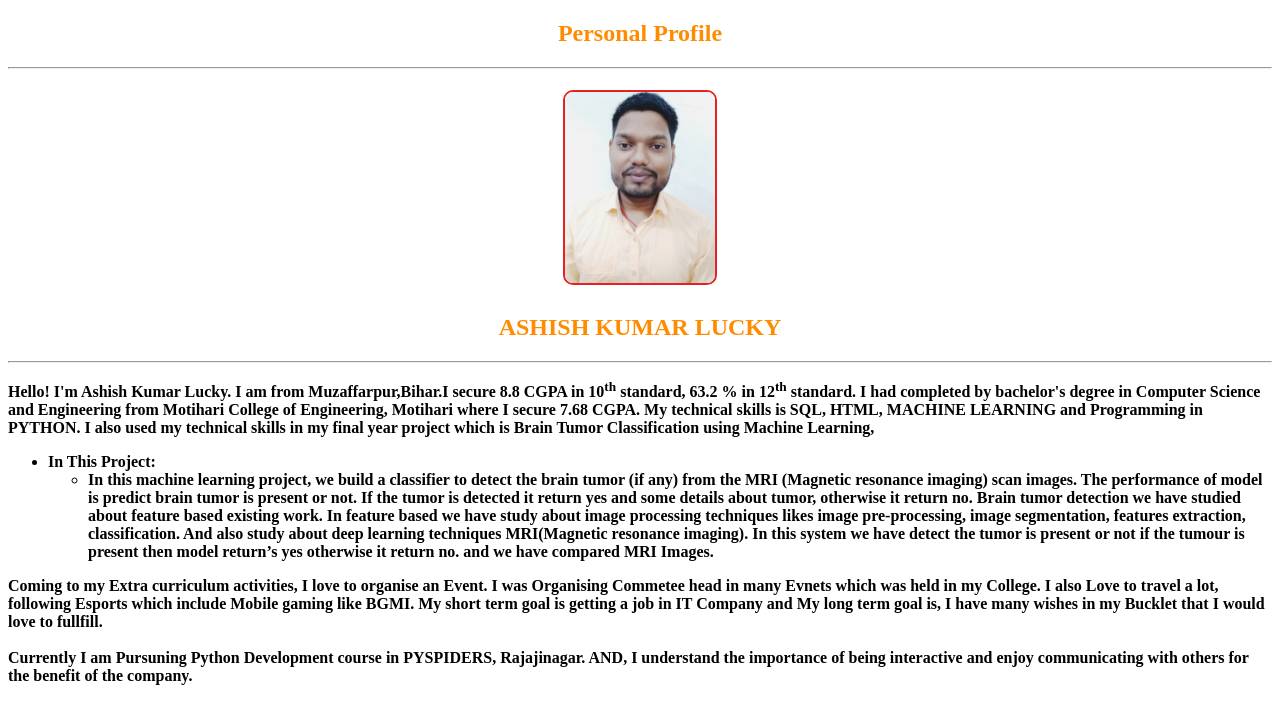
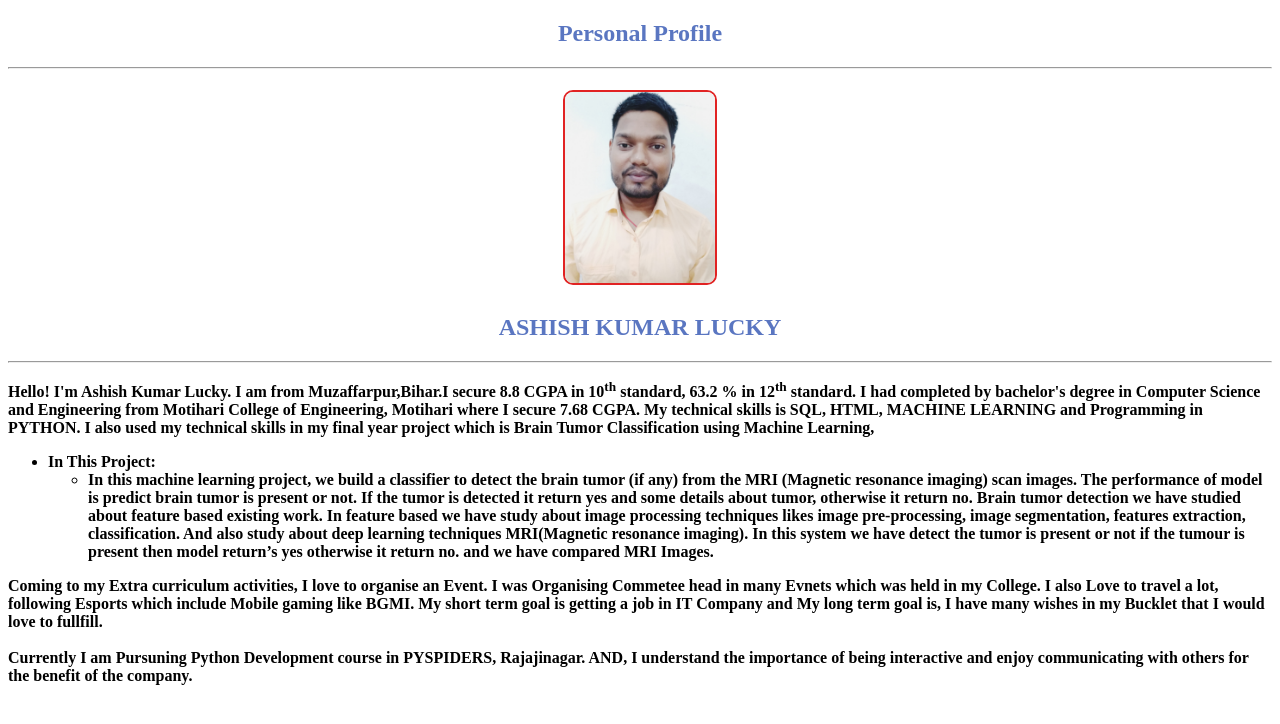
Before and after one commit to ashishFTW/Resume, a plain HTML site: page myself.html in a window 1280 px wide. Drawn offline with Linux system fonts and the light colour scheme.

Commit message:
Update myself.html

```diff
--- a/myself.html
+++ b/myself.html
@@ -4,10 +4,10 @@
     <title>Personal Details </title>
 </head>
 <body>
-   <h2 align="center" style="color: darkorange;" >Personal Profile</h2>
+   <h2 align="center" style="color: rgb(90, 118, 193);" >Personal Profile</h2>
   <hr>
     <h1 align="center"><img src="./photo.jpg" alt="" style="width: 150px; border: 2px solid #e12323; border-radius: 10px;"></h1>
-    <h2 align="center" style="color: darkorange;">ASHISH KUMAR LUCKY </h2>
+    <h2 align="center" style="color: rgb(90, 118, 193);">ASHISH KUMAR LUCKY </h2>
     <hr>
     <div><p> <b>Hello! I'm Ashish Kumar Lucky. I am from Muzaffarpur,Bihar.I secure 8.8 CGPA in 10<sup>th</sup> standard,  63.2 % in 12<sup>th</sup> standard. I had completed by bachelor's degree in Computer Science and Engineering from Motihari College of Engineering, Motihari where I secure 7.68 CGPA. My technical skills is SQL, HTML, MACHINE LEARNING and Programming in PYTHON. I also used my technical skills in my final year project which is Brain Tumor Classification using Machine Learning, <ul>
         <li><strong>In This Project:</strong></li>
```
